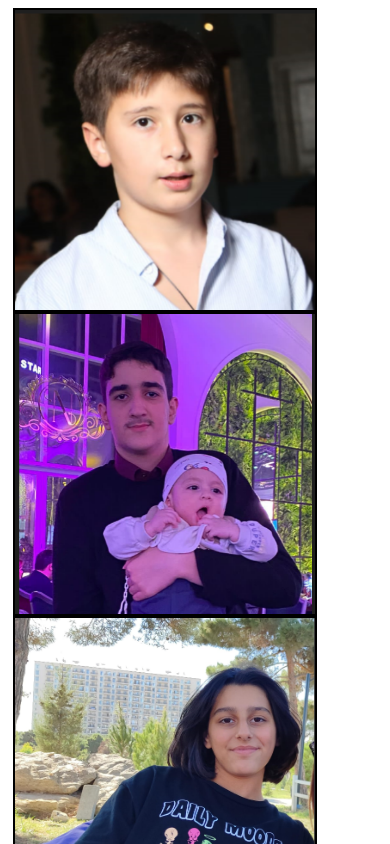
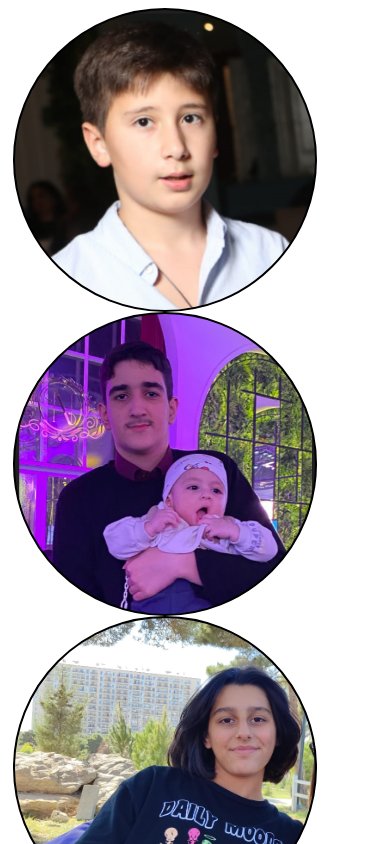
Before and after one commit to mrdlyv/homework-30, a plain HTML site: page index.html in a window 390 px wide. Shown: the top 844 px of the page. Drawn offline with Linux system fonts and the light colour scheme.

Commit message:
fiiiiniiiiishhh

```diff
--- a/index.html
+++ b/index.html
@@ -22,9 +22,9 @@
                 flex-wrap: wrap;
             }
 
-            .img5{
+            .img{
                 border-radius: 50%;
-                background-color: lime;
+                background-color: red ;
             }
         }
 
```
